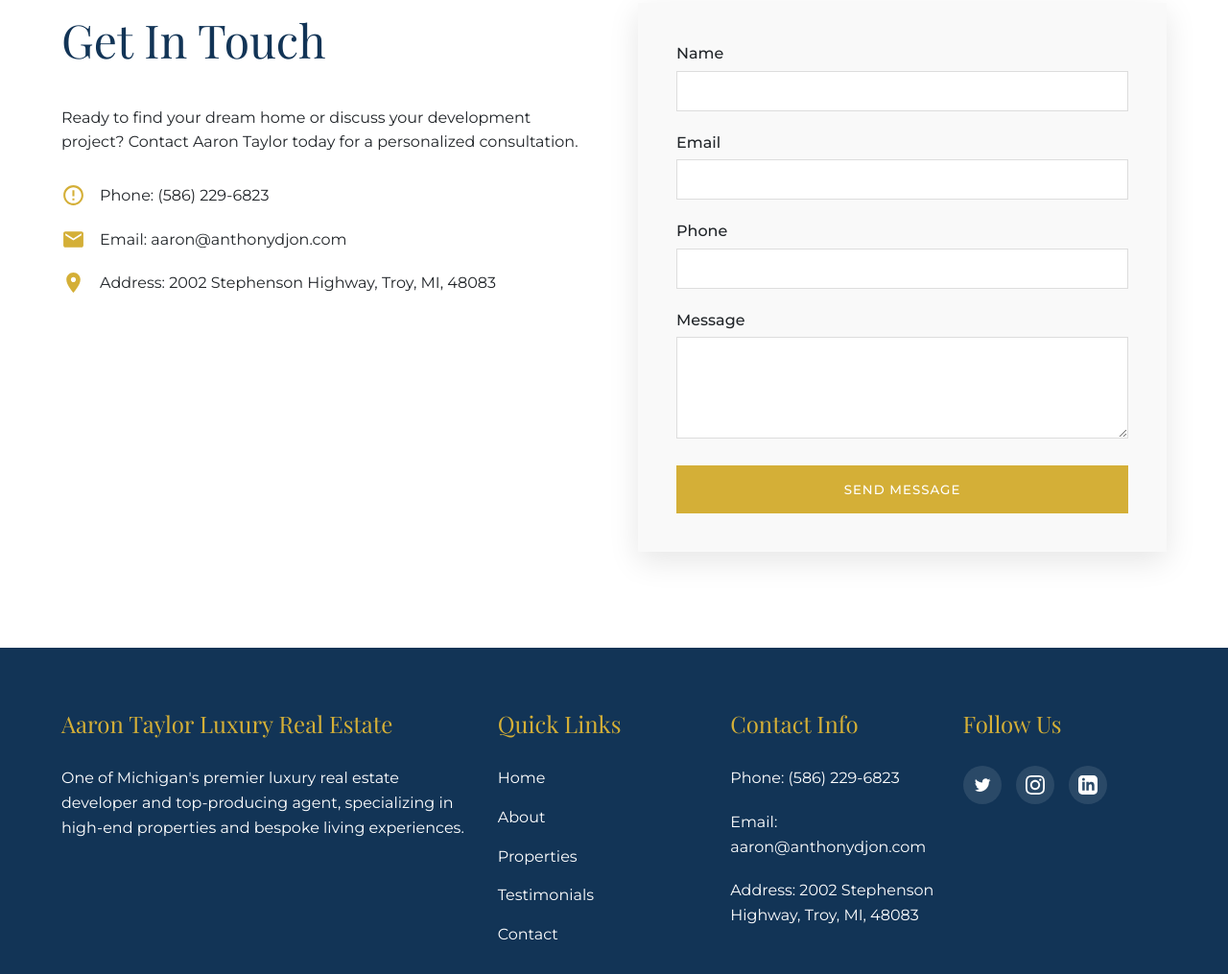
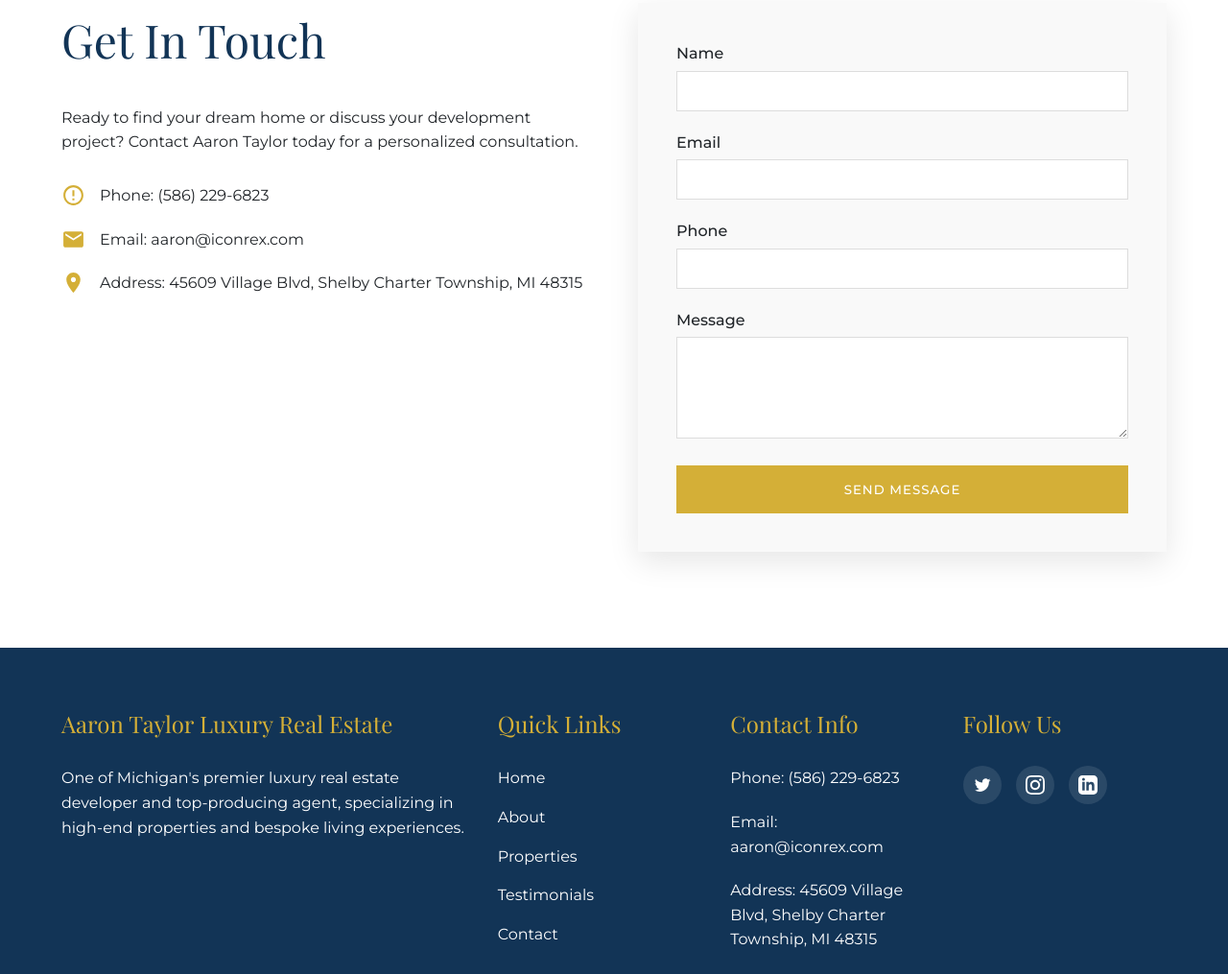
Before and after one commit to ammarsgit/aaronluxury, a plain HTML site: page index.html in a window 1280 px wide. Shown: the part 3565-4580 px from the top of the page at 96% size. Drawn offline with nearby package versions, Linux system fonts and the light colour scheme.

Commit message:
Update index.html

```diff
--- a/index.html
+++ b/index.html
@@ -994,13 +994,13 @@
                         <svg xmlns="http://www.w3.org/2000/svg" viewBox="0 0 24 24">
                             <path d="M20 4H4c-1.1 0-1.99.9-1.99 2L2 18c0 1.1.9 2 2 2h16c1.1 0 2-.9 2-2V6c0-1.1-.9-2-2-2zm0 4l-8 5-8-5V6l8 5 8-5v2z" />
                         </svg>
-                        <span>Email: aaron@anthonydjon.com</span>
+                        <span>Email: aaron@iconrex.com</span>
                     </div>
                     <div class="contact-method">
                         <svg xmlns="http://www.w3.org/2000/svg" viewBox="0 0 24 24">
                             <path d="M12 2C8.13 2 5 5.13 5 9c0 5.25 7 13 7 13s7-7.75 7-13c0-3.87-3.13-7-7-7zm0 9.5c-1.38 0-2.5-1.12-2.5-2.5s1.12-2.5 2.5-2.5 2.5 1.12 2.5 2.5-1.12 2.5-2.5 2.5z" />
                         </svg>
-                        <span>Address: 2002 Stephenson Highway, Troy, MI, 48083</span>
+                        <span>Address: 45609 Village Blvd, Shelby Charter Township, MI 48315</span>
                     </div>
                 </div>
                 <div class="contact-form animate-slide-right">
@@ -1048,8 +1048,8 @@
                 <div class="footer-col">
                     <h3>Contact Info</h3>
                     <p>Phone: (586) 229-6823</p>
-                    <p>Email: aaron@anthonydjon.com</p>
-                    <p>Address: 2002 Stephenson Highway, Troy, MI, 48083</p>
+                    <p>Email: aaron@iconrex.com</p>
+                    <p>Address: 45609 Village Blvd, Shelby Charter Township, MI 48315</p>
                 </div>
                 <div class="footer-col">
                     <h3>Follow Us</h3>
```
